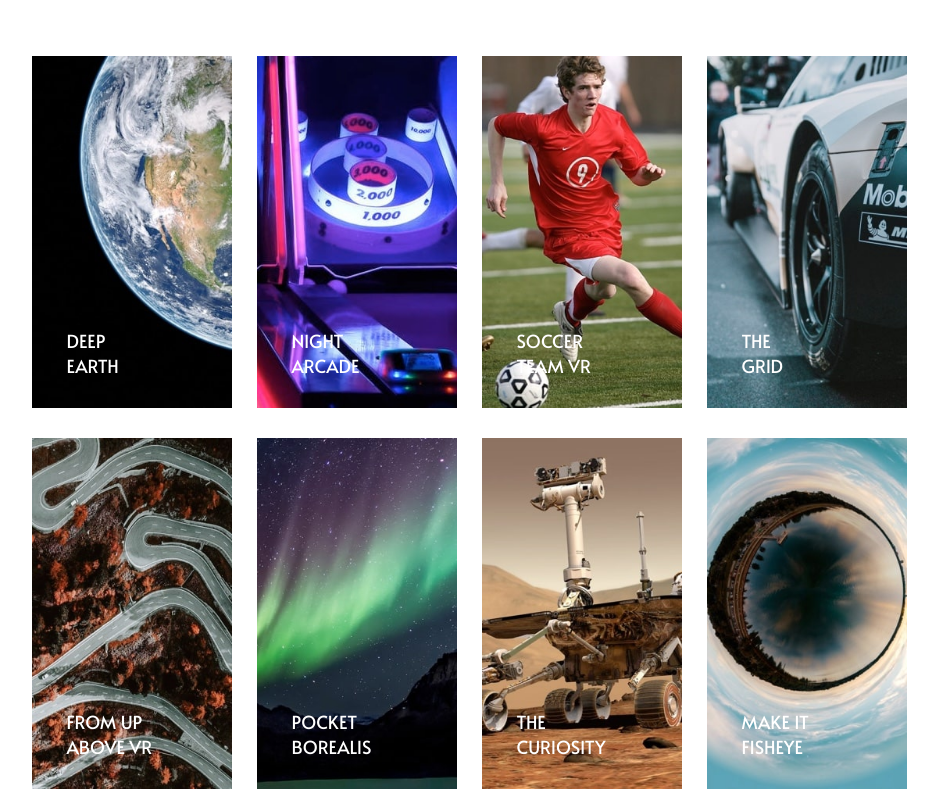
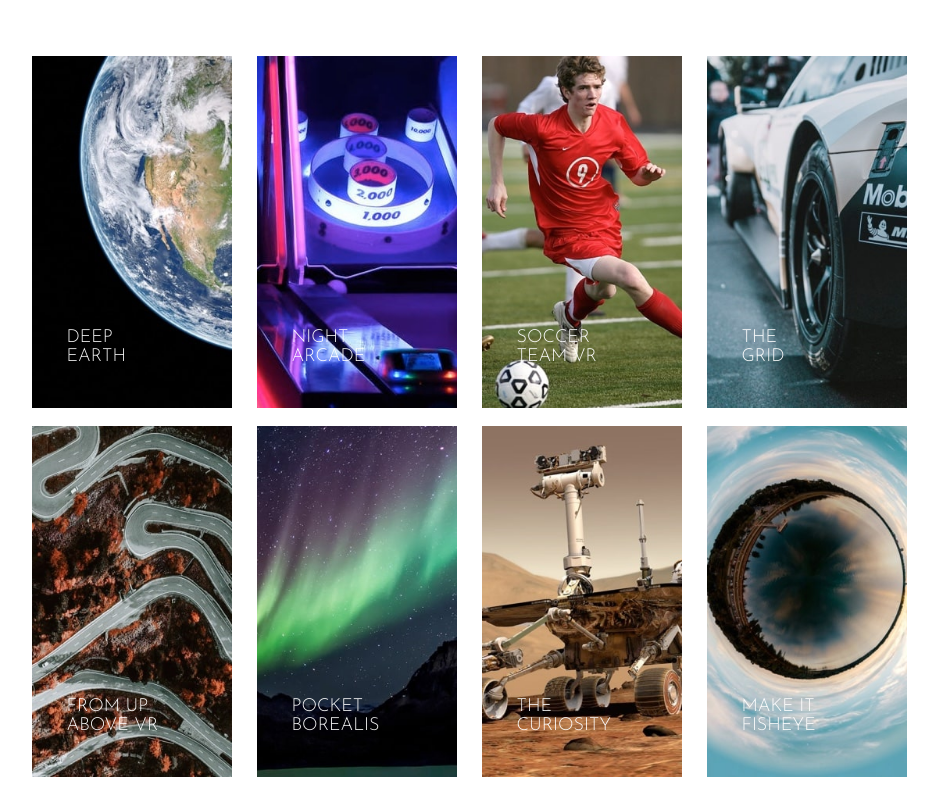
Before and after one commit to adisa-ade/Loop-Studio, a plain HTML site: page index.html in a window 1280 px wide. Shown: the part 1420-2232 px from the top of the page, without its empty margins (171-1109 px from the left). Drawn offline with Linux system fonts and the light colour scheme.

Commit message:
Project Completion

```diff
--- a/index.html
+++ b/index.html
@@ -99,35 +99,35 @@
                 <button class="button">SEE ALL</button>
             </div>
             <div class="desktop-creation">
-                <div>
+                <div class="desktop">
                 <img src="images/desktop/image-deep-earth.jpg" alt="">
                 <h3 class="img-text">DEEP<span>EARTH</span></h3>
             </div>
-                <div>
+                <div class="desktop">
                 <img src="images/desktop/image-night-arcade.jpg" alt="">
                 <h3 class="img-text">NIGHT<span>ARCADE</span></h3>
             </div>
-            <div>
+            <div class="desktop">
                 <img src="images/desktop/image-soccer-team.jpg" alt="">
                 <h3 class="img-text">SOCCER<span>TEAM VR</span></h3>
-            </div>
+            </div class="desktop">
             <div>
                 <img src="images/desktop/image-grid.jpg" alt="">
                 <h3 class="img-text">THE<span>GRID</span></h3>
             </div>
-            <div>
+            <div class="desktop">
                 <img src="images/desktop/image-from-above.jpg" alt="">
                 <h3 class="img-text">FROM UP<span>ABOVE VR</span></h3>
             </div>
-            <div>
+            <div class="desktop">
                 <img src="images/desktop/image-pocket-borealis.jpg" alt="">
                 <h3 class="img-text">POCKET<span>BOREALIS</span></h3>
             </div>
-            <div>
+            <div class="desktop">
                 <img src="images/desktop/image-curiosity.jpg" alt="">
                 <h3 class="img-text">THE<span>CURIOSITY</span></h3>
             </div>
-            <div>
+            <div class="desktop">
                 <img src="images/desktop/image-fisheye.jpg" alt="">
                 <h3 class="img-text">MAKE IT<span>FISHEYE</span></h3>
             </div>
--- a/style.css
+++ b/style.css
@@ -1,6 +1,3 @@
-/* Theming */
-@import url("https://fonts.googleapis.com/css2?family=Poppins:wght@400;700&display=swap"); /* import font */
-
 :root{
     /* FONT-SIZE */
     font-size: 15px;
@@ -455,8 +452,6 @@ span{
     .wrapper-creation{
         display: flex;
         justify-content: space-around;
-        /* margin-top: 700px; */
-
     }
     .desktop-creations{
         font-size: 2.5rem;
@@ -476,11 +471,16 @@ span{
     }
     .desktop-creation .img-text{
         font-size: 1.2rem;
-        font-family: var(--font-family-one);
-        font-weight: var(--font-weight-300);
+        font-family: var(--font-family-two);
+        font-weight: var(--font-weight-400);
         color: var(--white);
         margin: -80px 0 50px 35px;
+        opacity: 95%;
     }
+    .desktop:hover img, .img-text{
+        opacity: 70%;
+    }
+
     .footer{
         display: flex;
         justify-content: space-between;
```
